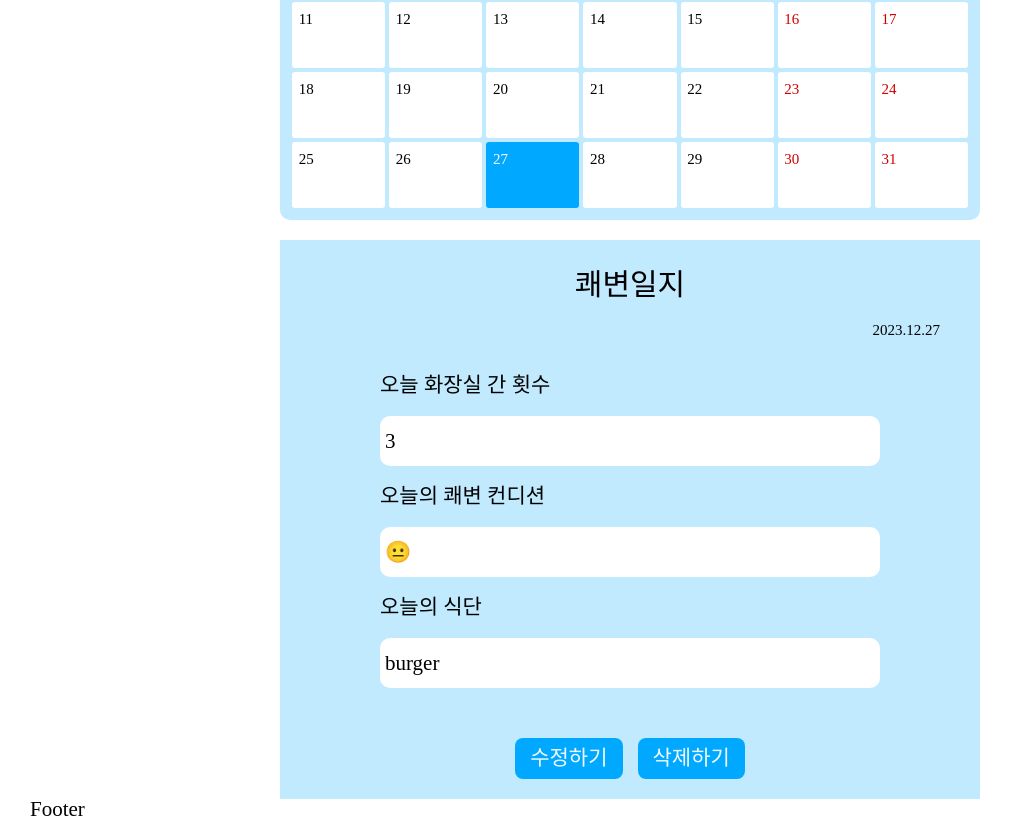
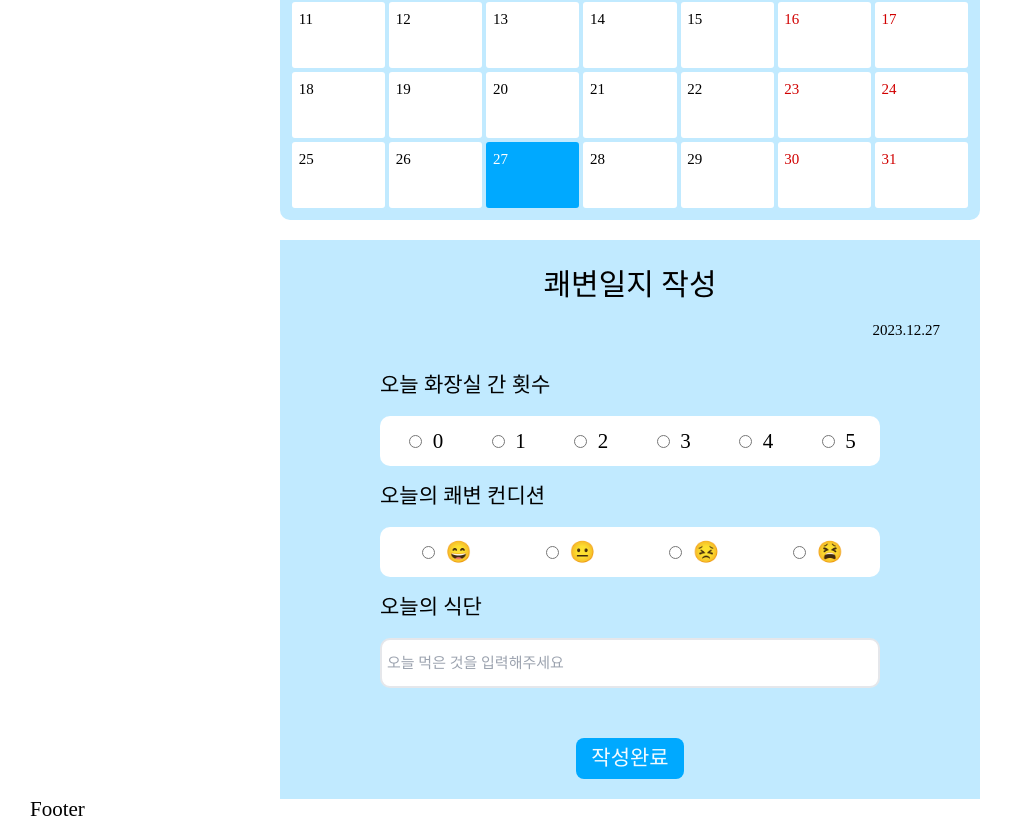
Before and after one commit to Liabinn/spartacamp_MyPooDiary, a Next.js app: page /profile in a window 1280 px wide. Shown: the part 490-1311 px from the top of the page, without its empty margins (10-1021 px from the left). Built offline with nearby package versions, Linux system fonts and the light colour scheme; a web font is replaced by a local one.

Commit message:
[update]일기 추가 기능

```diff
--- a/db.json
+++ b/db.json
@@ -6,6 +6,12 @@
       "condition": "😐",
       "meal": "피자",
       "date": "2023.12.08"
+    },
+    {
+      "toiletNumber": " 3",
+      "condition": "😐",
+      "meal": "짬뽕",
+      "id": 2
     }
   ]
 }
--- a/package.json
+++ b/package.json
@@ -10,6 +10,7 @@
     "lint": "next lint"
   },
   "dependencies": {
+    "@tanstack/react-query": "^5.15.0",
     "axios": "^1.6.3",
     "json-server": "^0.17.4",
     "json-server-auth": "^2.1.0",
--- a/src/app/profile/page.tsx
+++ b/src/app/profile/page.tsx
@@ -1,5 +1,6 @@
 "use client";
 import Button from "@/components/common/button/Button";
+import axios from "axios";
 import moment from "moment";
 import { useState } from "react";
 import "react-calendar/dist/Calendar.css";
@@ -12,17 +13,40 @@ const ProfilePage = () => {
   const toiletNumberArr = ["0", " 1", " 2", " 3", "4", "5"];
   //화장실 간 횟수 usestate
   const [toiletNumber, setToiletNumber] = useState("");
-
   //쾌변 컨디션 배열
   const conditionArr = ["😄", "😐", "😣", "😫"];
   //쾌변 컨디션 useState
   const [condition, setCondition] = useState("");
-
   //식단 useState
   const [meal, setMeal] = useState("");
+  //가상의 데이터 유무에 따른 일지 양식
+  const [writeDiary, setWriteDiary] = useState(false);
+  //수정상태
+  const [isEdit, setIseEit] = useState(false);
+  //일기 목록
+  const [diary, setDiary] = useState(null);
+  //일기 추가 로직
+  const addDiaryhandle = () => {
+    if (toiletNumber && condition && meal) {
+      const newDiary = { toiletNumber, condition, meal };
+      const addDiary = async () => {
+        try {
+          const response = await axios.post(
+            "http://localhost:4000/diary",
+            newDiary
+          );
+          alert("일기가 추가되었습니다.");
+          setWriteDiary(true);
+        } catch {
+          alert("오류가 발생하였습니다.");
+        }
+      };
+      addDiary();
+    } else {
+      alert("모두 입력해주세요");
+    }
+  };
 
-  //가상의 데이터 유무에 따른 일지 양식
-  const [diary, setDiary] = useState(true);
   return (
     <St.Container>
       <St.Avatar src="../../../assets/defaultAvatar.JPG" />
@@ -32,11 +56,17 @@ const ProfilePage = () => {
       <St.StyleCalendar locale="en" onChange={onChange} value={value} />
 
       <St.DiaryContainer>
-        <St.Title>{diary ? "쾌변일지" : "쾌변일지 작성"}</St.Title>
+        <St.Title>
+          {writeDiary
+            ? isEdit
+              ? "쾌변일지 수정"
+              : "쾌변일지"
+            : "쾌변일지 작성"}
+        </St.Title>
         <St.Date>{moment(value).format("YYYY.MM.DD")}</St.Date>
         <St.QuestionContainer>
           <div>오늘 화장실 간 횟수</div>
-          {diary ? (
+          {writeDiary ? (
             <St.InputWrap>3</St.InputWrap>
           ) : (
             <St.InputWrap>
@@ -45,8 +75,8 @@ const ProfilePage = () => {
                   <St.RadioSelect key={i}>
                     <input
                       type="radio"
-                      name="toiletNumber"
-                      value={toiletNumber}
+                      name={toiletNumber}
+                      value={item}
                       onChange={(e) => setToiletNumber(e.target.value)}
                     />
                     &nbsp; {item}
@@ -57,7 +87,7 @@ const ProfilePage = () => {
           )}
 
           <p>오늘의 쾌변 컨디션</p>
-          {diary ? (
+          {writeDiary ? (
             <St.InputWrap>😐</St.InputWrap>
           ) : (
             <St.InputWrap>
@@ -66,8 +96,8 @@ const ProfilePage = () => {
                   <St.RadioSelect key={i}>
                     <input
                       type="radio"
-                      name="condition"
-                      value={condition}
+                      name={condition}
+                      value={item}
                       onChange={(e) => setCondition(e.target.value)}
                     />
                     &nbsp; {item}
@@ -78,7 +108,7 @@ const ProfilePage = () => {
           )}
 
           <p>오늘의 식단</p>
-          {diary ? (
+          {writeDiary ? (
             <St.InputWrap>burger</St.InputWrap>
           ) : (
             <St.Meal
@@ -88,13 +118,13 @@ const ProfilePage = () => {
             />
           )}
         </St.QuestionContainer>
-        {diary ? (
+        {writeDiary ? (
           <St.ButtonContainer>
             <Button text="수정하기" handler={() => {}}></Button>
             <Button text="삭제하기" handler={() => {}}></Button>
           </St.ButtonContainer>
         ) : (
-          <Button text="작성완료" handler={() => {}}></Button>
+          <Button text="작성완료" handler={addDiaryhandle}></Button>
         )}
       </St.DiaryContainer>
     </St.Container>
```
Also changed, not shown: src/app/profile/model/profile.ts (+11 -0 lines), 1 other file (tests, documents, lock files or other folders).
